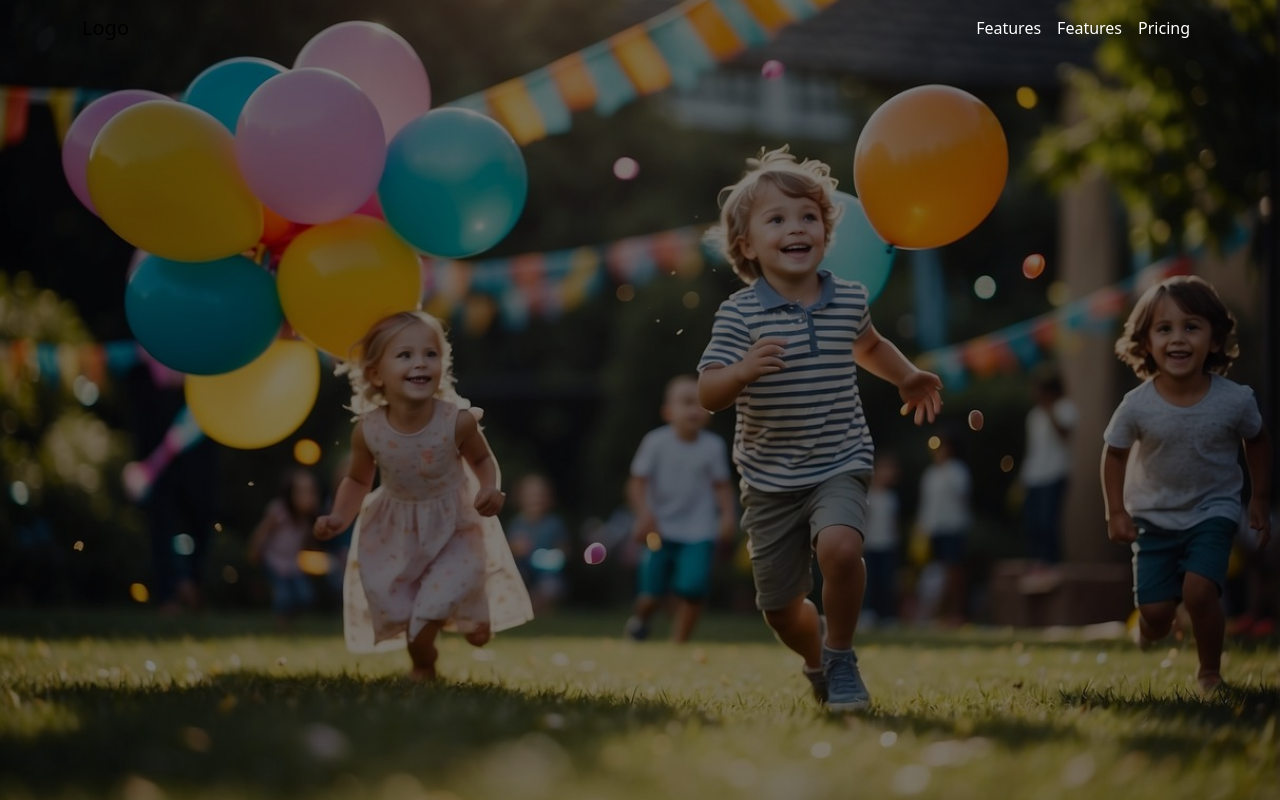
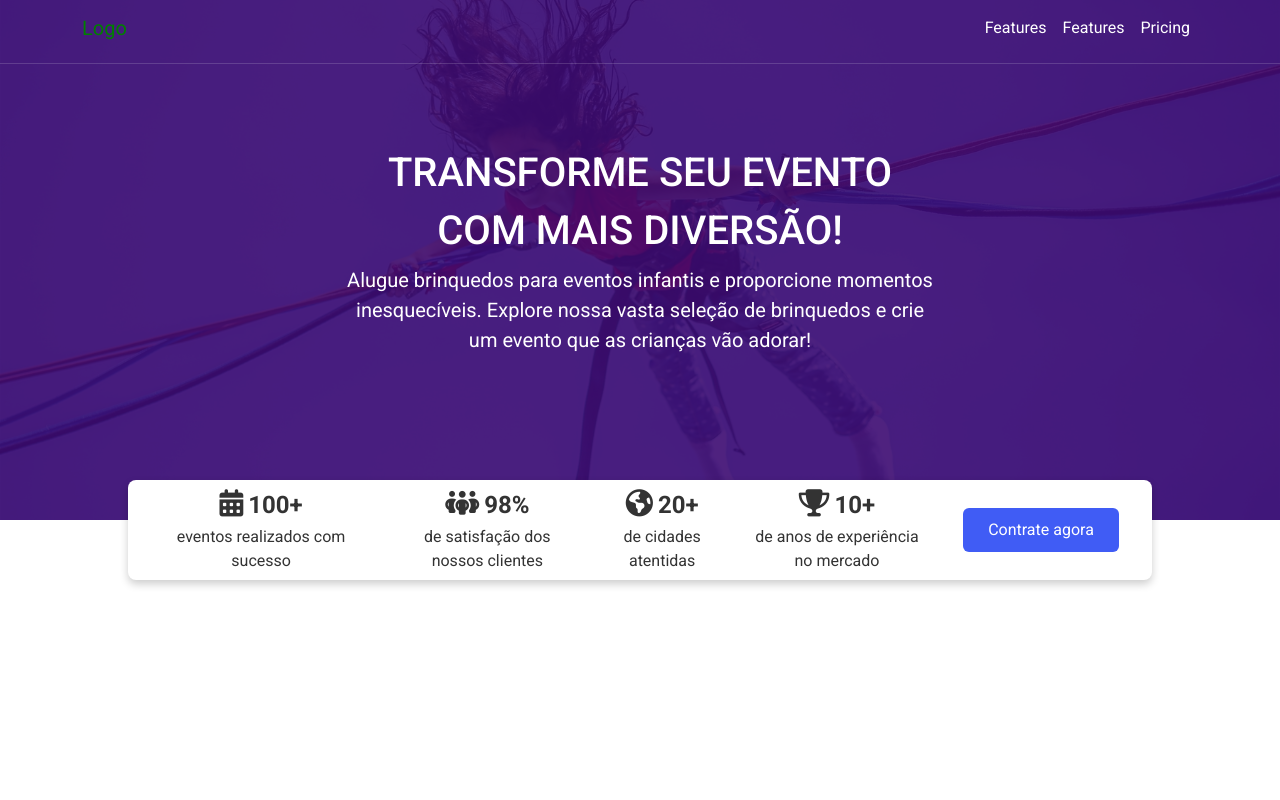
Before and after one commit to felipeov1/institucional-website, a PHP site: page / in a window 1280 px wide. Run offline with PHP 8.4, Linux system fonts and the light colour scheme; some libraries are stand-ins or nearby versions.

Commit message:
feat: added header, image of main banner and stats section.

```diff
--- a/assets/css/style.css
+++ b/assets/css/style.css
@@ -1,8 +1,41 @@
-/* Estilo para a imagem de fundo e overlay */
+@import url('https://fonts.googleapis.com/css2?family=Roboto:ital,wght@0,100;0,300;0,400;0,500;0,700;0,900;1,100;1,300;1,400;1,500;1,700;1,900&display=swap');
+
+body {
+    font-family: 'Roboto', sans-serif;
+}
+
+/* Style for navbar */
+.navbar {
+    display: flex;
+    flex-direction: column;
+}
+
+.navbar-overlay {
+    position: absolute;
+    top: 0;
+    left: 0;
+    width: 100%;
+    z-index: 10;
+    background-color: transparent !important;
+}
+
+.nav-link {
+    color: white;
+}
+
+/* Style for line below nav */
+.line {
+    width: 100%;
+    height: 0.1px;
+    background-color: rgba(255, 255, 255, 0.151);
+    margin-top: 15px;
+}
+
+/* Style main banner */
 .image-container {
     position: relative;
     width: 100%;
-    height: 100vh; /* Faz a imagem ocupar a altura total da janela de visualização */
+    height: 65vh;
     overflow: hidden;
 }
 
@@ -11,7 +44,6 @@
     height: 100%;
     object-fit: cover;
     display: block;
-    object-position: center 25%; /* Ajusta a imagem dentro do contêiner */
 }
 
 .overlay {
@@ -20,20 +52,112 @@
     left: 0;
     width: 100%;
     height: 100%;
-    background: rgba(0, 0, 0, 0.5);
+    background-color: rgba(60, 10, 114, 0.9);
     pointer-events: none;
 }
 
-/* Estilo para a navbar */
-.navbar-overlay {
-    position: absolute; /* Faz a navbar flutuar sobre a imagem */
-    top: 0;
-    left: 0;
-    width: 100%; /* Ajuste a largura da navbar conforme necessário */
-    z-index: 10; /* Garante que a navbar fique sobre a imagem */
-    background-color: transparent !important; /* Remove a cor de fundo */
+.banner-content {
+    position: absolute;
+    top: 50%;
+    left: 50%;
+    transform: translate(-50%, -50%);
+    text-align: center;
+    color: white;
+    padding: 20px;
+    max-width: 80%;
 }
 
-.nav-link{
+.banner-content h1 {
+    font-size: 2.5rem;
+    margin-bottom: 10px;
+}
+
+.banner-content p {
+    font-size: 1.25rem;
+}
+
+.btn-primary {
+    background-color: #007bff;
+    border: none;
     color: white;
+    padding: 10px 20px;
+    text-decoration: none;
+    border-radius: 5px;
+    font-size: 1rem;
+    transition: background-color 0.3s;
 }
+
+.btn-primary:hover {
+    background-color: #0056b3;
+}
+
+
+/* Style for floating section */
+.floating-section {
+    position: absolute;
+    top: 60vh;
+    left: 10%;
+    width: 80%;
+    height: 100px;
+    background-color: white;
+    box-shadow: 0 4px 8px rgba(0, 0, 0, 0.2);
+    padding: 20px;
+    box-sizing: border-box;
+    z-index: 5;
+    border-radius: 8px;
+}
+
+.floating-section .statistics {
+    display: flex;
+    justify-content: space-around;
+    align-items: center;
+    height: 100%;
+}
+
+.floating-section .stat-box {
+    max-width: 200px;
+    display: flex;
+    align-items: center;
+    text-align: center;
+    font-size: 1.2rem;
+    color: #333;
+    flex-direction: column;
+    padding: 10px;
+}
+
+.floating-section .stat-box i {
+    font-size: 1.7rem;
+    margin-bottom: 8px;
+}
+
+.floating-section .number-item {
+    font-size: 1.5rem;
+    font-weight: bold;
+}
+
+.floating-section .stat-item {
+    font-size: 1rem;
+}
+
+.floating-section .number-stats{
+    display: flex;
+    align-items: baseline;
+}
+
+.btn-talk-stats {
+    appearance: button;
+    backface-visibility: hidden;
+    background-color: #405cf5;
+    border-radius: 6px;
+    border-width: 0;
+    box-sizing: border-box;
+    color: #fff;
+    cursor: pointer;
+    height: 44px;
+    outline: none;
+    overflow: hidden;
+    padding: 0 25px;
+    position: relative;
+    text-align: center;
+    width: 100%;
+  }
--- a/index.html
+++ b/index.html
@@ -7,12 +7,15 @@
     <title>Toystop - Início</title>
     <link rel="stylesheet" href="bootstrap/css/bootstrap.min.css">
     <link rel="stylesheet" href="assets/css/style.css">
+    <script src="https://kit.fontawesome.com/3fcdf21787.js" crossorigin="anonymous"></script>
 </head>
 
 <body>
+
+    <!-- start nav -->
     <nav class="navbar navbar-expand-lg bg-body-tertiary navbar-overlay">
         <div class="container">
-            <a class="navbar-brand " href="#">Logo</a>
+            <a class="navbar-brand" href="#" style="color: green;">Logo</a>
             <button class="navbar-toggler" type="button" data-bs-toggle="collapse" data-bs-target="#navbarNav"
                 aria-controls="navbarNav" aria-expanded="false" aria-label="Toggle navigation">
                 <span class="navbar-toggler-icon"></span>
@@ -31,11 +34,62 @@
                 </ul>
             </div>
         </div>
+        <!-- line below nav -->
+        <div class="line"></div>
     </nav>
+    <!-- end nav  -->
+
+    <!-- start main banner  -->
     <div class="image-container">
-        <img src="assets/images/kids.jpg" class="img-fluid" alt="...">
+        <img src="assets/images/bungee-kids.jpeg" class="img-fluid" alt="...">
         <div class="overlay"></div>
+        <div class="banner-content">
+            <h1>TRANSFORME SEU EVENTO</h1>
+            <h1>COM MAIS DIVERSÃO!</h1>
+            <p>Alugue brinquedos para eventos infantis e proporcione momentos inesquecíveis. Explore nossa vasta seleção
+                de brinquedos e crie um evento que as crianças vão adorar!</p>
+        </div>
     </div>
+    <!-- end main banner  -->
+
+    <!-- start floating section -->
+    <div class="floating-section">
+        <div class="statistics">
+            <div class="stat-box">
+                <div class="number-stats">
+                    <i class="fa-solid fa-calendar-days" style="margin-right: 5px;"></i>
+                    <div class="number-item">100+</div>
+                </div>
+                <div class="stat-item">eventos realizados com sucesso</div>
+            </div>
+            <div class="stat-box">
+                <div class="number-stats">
+                    <i class="fa-solid fa-people-group" style="margin-right: 5px;"></i>
+                    <div class="number-item">98%</div>
+                </div>
+                <div class="stat-item"> de satisfação dos nossos clientes</div>
+            </div>
+            <div class="stat-box">
+                <div class="number-stats">
+                    <i class="fa-solid fa-earth-americas" style="margin-right: 5px;"></i>
+                    <div class="number-item">20+</div>
+                </div>
+                <div class="stat-item">de cidades <br>atentidas</div>
+            </div>
+            <div class="stat-box">
+                <div class="number-stats">
+                    <i class="fa-solid fa-trophy" style="margin-right: 5px;"></i>
+                    <div class="number-item">10+</div>
+                </div>
+                <div class="stat-item">de anos de experiência no mercado</div>
+            </div>
+            <div>
+                <button class="btn-talk-stats">Contrate agora</button>
+            </div>
+        </div>
+    </div>
+    <!-- end floating section -->
+
     <script src="bootstrap/js/bootstrap.min.js"></script>
 </body>
 
```
Also changed, not shown: assets/images/bungee-kids-small-2.jpeg (added), assets/images/bungee-kids.jpeg (added), assets/images/bungee-small.webp (added).
